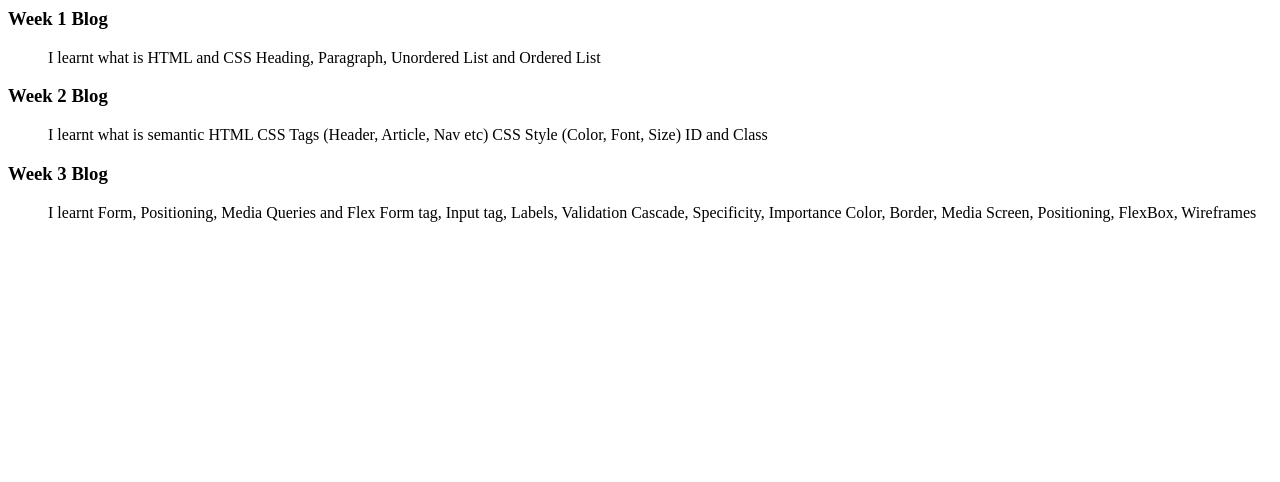
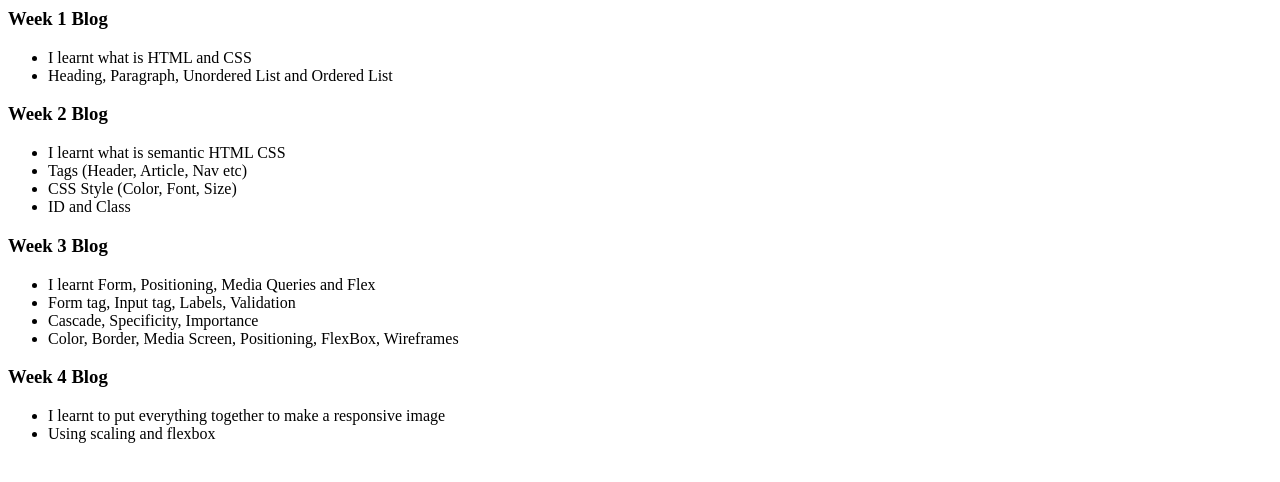
Before and after one commit to JiaYun5/JY-S-Dev-Blog, a plain HTML site: page index.html in a window 1280 px wide. Drawn offline with Linux system fonts and the light colour scheme.

Commit message:
Week 4 Commit

```diff
--- a/index.html
+++ b/index.html
@@ -4,26 +4,33 @@
         Week 1 Blog
     </h3>
     <ul>
-        I learnt what is HTML and CSS
-        Heading, Paragraph, Unordered List and Ordered List
+        <li>I learnt what is HTML and CSS</li>
+        <li>Heading, Paragraph, Unordered List and Ordered List</li>
     </ul>
     <h3>
         Week 2 Blog
     </h3>
     <ul>
-        I learnt what is semantic HTML CSS
-        Tags (Header, Article, Nav etc)
-        CSS Style (Color, Font, Size)
-        ID and Class
+        <li>I learnt what is semantic HTML CSS</li>
+        <li>Tags (Header, Article, Nav etc)</li>
+        <li>CSS Style (Color, Font, Size)</li>
+        <li>ID and Class</li>
     </ul>
     <h3>
         Week 3 Blog
     </h3>
     <ul>
-        I learnt Form, Positioning, Media Queries and Flex
-        Form tag, Input tag, Labels, Validation
-        Cascade, Specificity, Importance
-        Color, Border, Media Screen, Positioning, FlexBox, Wireframes
+        <li>I learnt Form, Positioning, Media Queries and Flex</li>
+        <li>Form tag, Input tag, Labels, Validation</li>
+        <li>Cascade, Specificity, Importance</li>
+        <li>Color, Border, Media Screen, Positioning, FlexBox, Wireframes</li>
+    </ul>
+    <h3>
+        Week 4 Blog
+    </h3>
+    <ul>
+        <li>I learnt to put everything together to make a responsive image</li>
+        <li>Using scaling and flexbox</li>
     </ul>
 
 </head>
```
